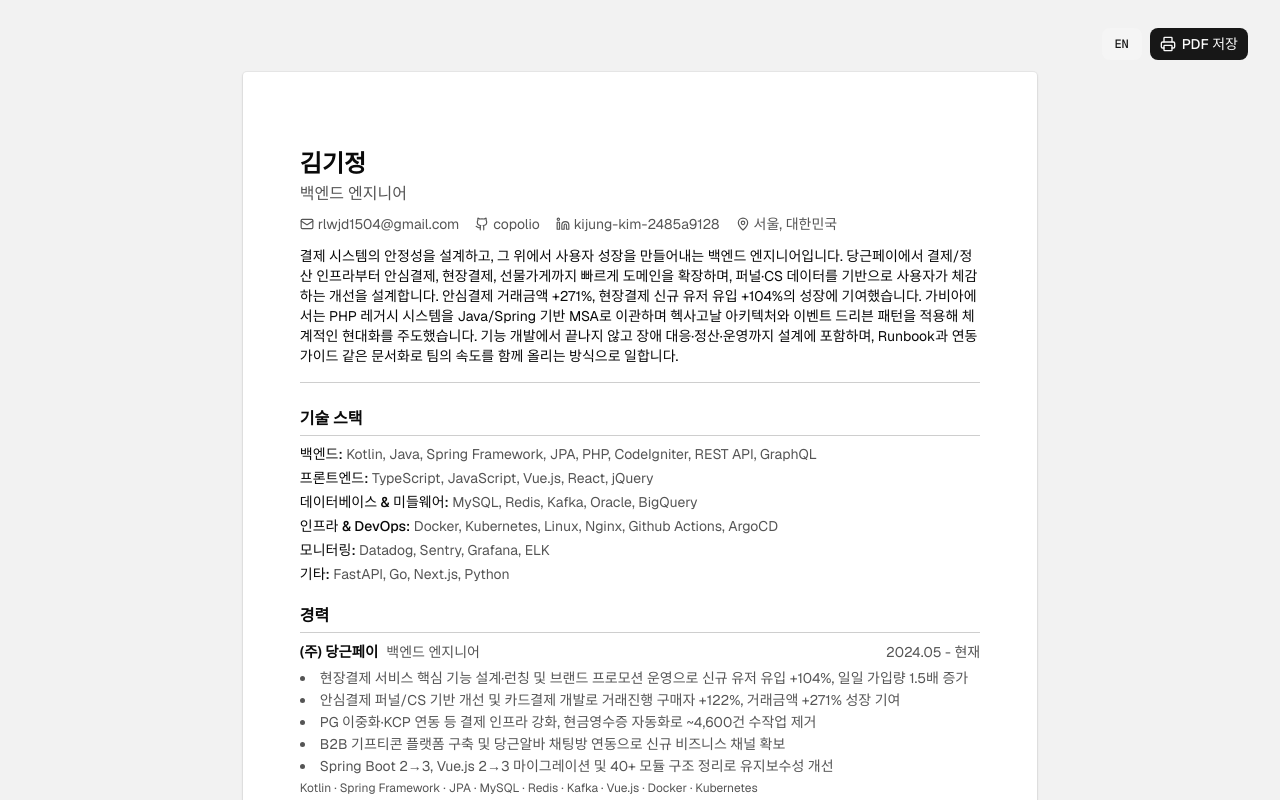
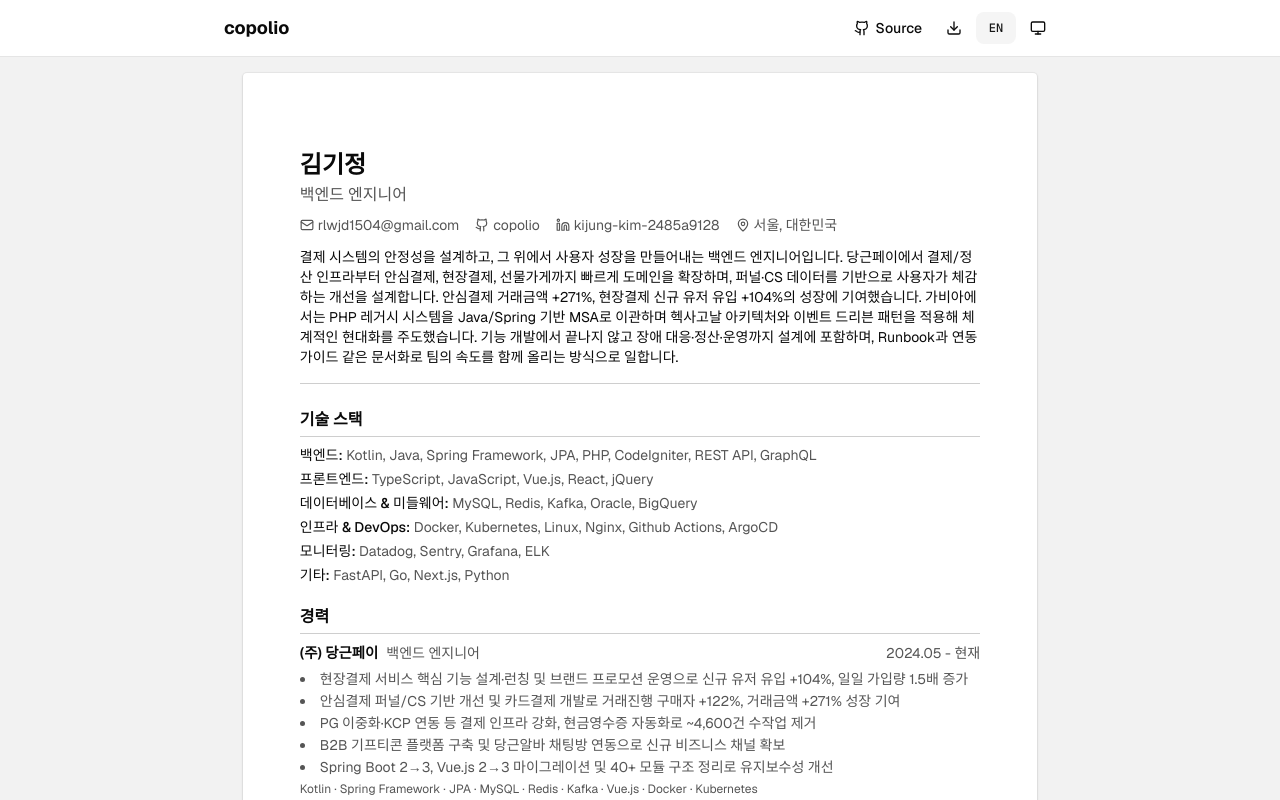
Before and after one commit to copolio/copolio-portfolio, a Next.js app: page /resume/print in a window 1280 px wide. Shown: the top 800 px of the page. Built offline with nearby package versions, Linux system fonts and the light colour scheme; a web font is replaced by a local one.

Commit message:
refactor: replace print page toolbar with shared Header

```diff
--- a/src/app/career/print/page-client.tsx
+++ b/src/app/career/print/page-client.tsx
@@ -3,10 +3,9 @@
 import Markdown from "react-markdown";
 import { useLang } from "@/hooks/use-lang";
 import { dict } from "@/lib/dictionary";
-import { LangToggle } from "@/components/lang-toggle";
+import { Header } from "@/components/layout/header";
 import type { Profile, Project, ProjectDetail } from "@/lib/types";
-import { Mail, Github, Linkedin, MapPin, Printer } from "lucide-react";
-import { Button } from "@/components/ui/button";
+import { Mail, Github, Linkedin, MapPin } from "lucide-react";
 
 interface ProjectWithDetail extends Project {
   detail: ProjectDetail | null;
@@ -38,22 +37,10 @@
   const present = t(dict.present.ko, dict.present.en);
 
   return (
-    <div className="print-page-bg">
-      {/* Toolbar - hidden in print */}
-      <div className="sticky top-0 z-10 flex items-center justify-end gap-2 px-4 py-3 print:hidden">
-        <LangToggle />
-        <Button
-          variant="default"
-          size="sm"
-          onClick={() => window.print()}
-          className="gap-1.5"
-        >
-          <Printer className="h-4 w-4" />
-          {t("PDF 저장", "Save PDF")}
-        </Button>
-      </div>
-
-      <div className="print-page">
+    <>
+      <Header />
+      <div className="print-page-bg">
+        <div className="print-page">
         {/* Header */}
         <header className="mb-6 border-b pb-4">
           <h1 className="text-2xl font-bold">{profile.name}</h1>
@@ -143,7 +130,8 @@
         <footer className="mt-8 pt-4 border-t text-center text-xs text-muted-foreground">
           &copy; {new Date().getFullYear()} {profile.name}
         </footer>
+        </div>
       </div>
-    </div>
+    </>
   );
 }
--- a/src/app/resume/print/page-client.tsx
+++ b/src/app/resume/print/page-client.tsx
@@ -2,7 +2,7 @@
 
 import { useLang } from "@/hooks/use-lang";
 import { dict } from "@/lib/dictionary";
-import { LangToggle } from "@/components/lang-toggle";
+import { Header } from "@/components/layout/header";
 import type {
   Profile,
   TechCategory,
@@ -11,8 +11,7 @@
   Education,
   Certification,
 } from "@/lib/types";
-import { Mail, Github, Linkedin, MapPin, Printer } from "lucide-react";
-import { Button } from "@/components/ui/button";
+import { Mail, Github, Linkedin, MapPin } from "lucide-react";
 
 interface ProfileWithSummary extends Profile {
   summary: string;
@@ -63,22 +62,10 @@
   const present = t(dict.present.ko, dict.present.en);
 
   return (
-    <div className="print-page-bg">
-      {/* Toolbar - hidden in print */}
-      <div className="sticky top-0 z-10 flex items-center justify-end gap-2 px-4 py-3 print:hidden">
-        <LangToggle />
-        <Button
-          variant="default"
-          size="sm"
-          onClick={() => window.print()}
-          className="gap-1.5"
-        >
-          <Printer className="h-4 w-4" />
-          {t("PDF 저장", "Save PDF")}
-        </Button>
-      </div>
-
-      <div className="print-page">
+    <>
+      <Header />
+      <div className="print-page-bg">
+        <div className="print-page">
         {/* Header / Profile */}
         <header className="mb-6 border-b pb-4">
           <h1 className="text-2xl font-bold">{profile.name}</h1>
@@ -264,7 +251,8 @@
         <footer className="mt-8 pt-4 border-t text-center text-xs text-muted-foreground">
           &copy; {new Date().getFullYear()} {profile.name}
         </footer>
+        </div>
       </div>
-    </div>
+    </>
   );
 }
--- a/src/components/layout/header.tsx
+++ b/src/components/layout/header.tsx
@@ -39,7 +39,7 @@
   const [open, setOpen] = useState(false);
 
   return (
-    <header className="sticky top-0 z-50 border-b bg-background/80 backdrop-blur-sm">
+    <header className="sticky top-0 z-50 border-b bg-background/80 backdrop-blur-sm print:hidden">
       <div className="max-w-4xl mx-auto flex items-center justify-between h-14 px-4 md:px-8">
         <Link href="/" className="font-bold text-lg">
           copolio
```
